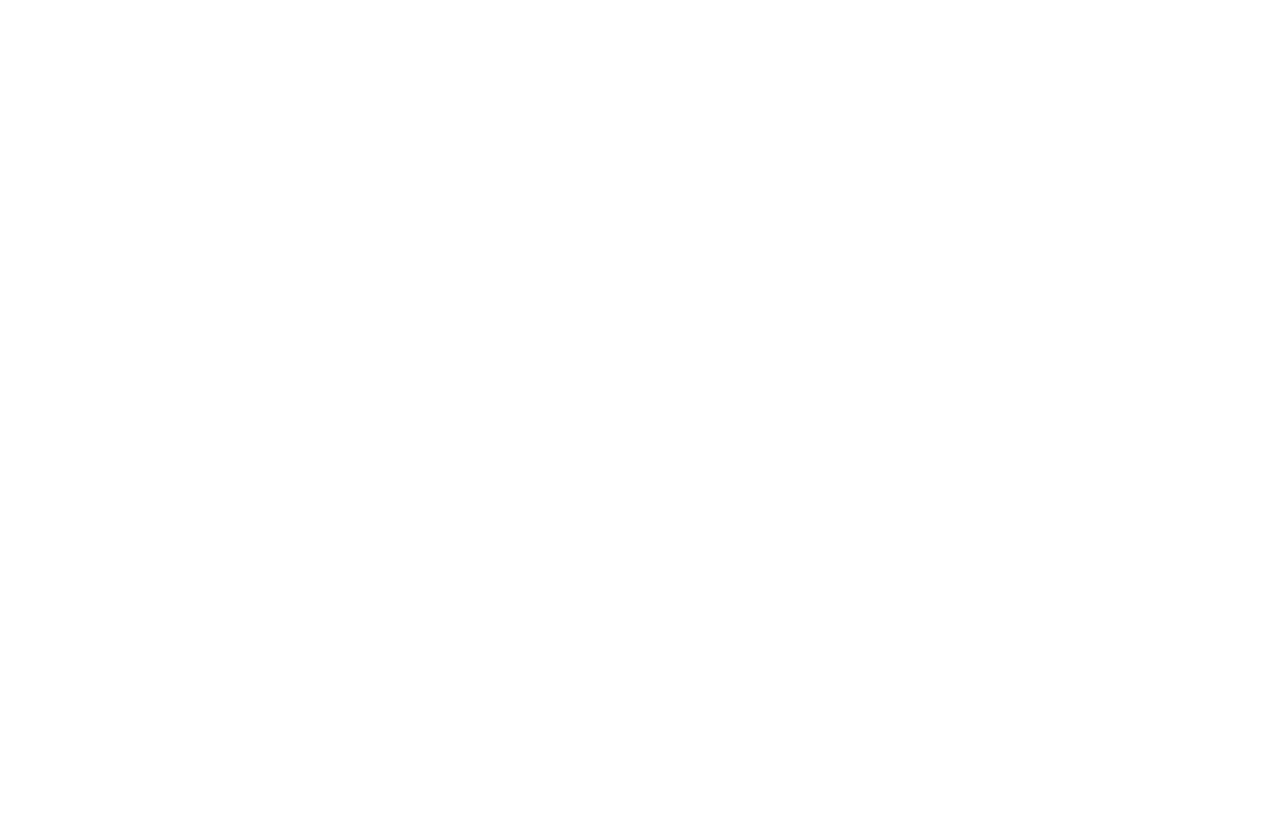
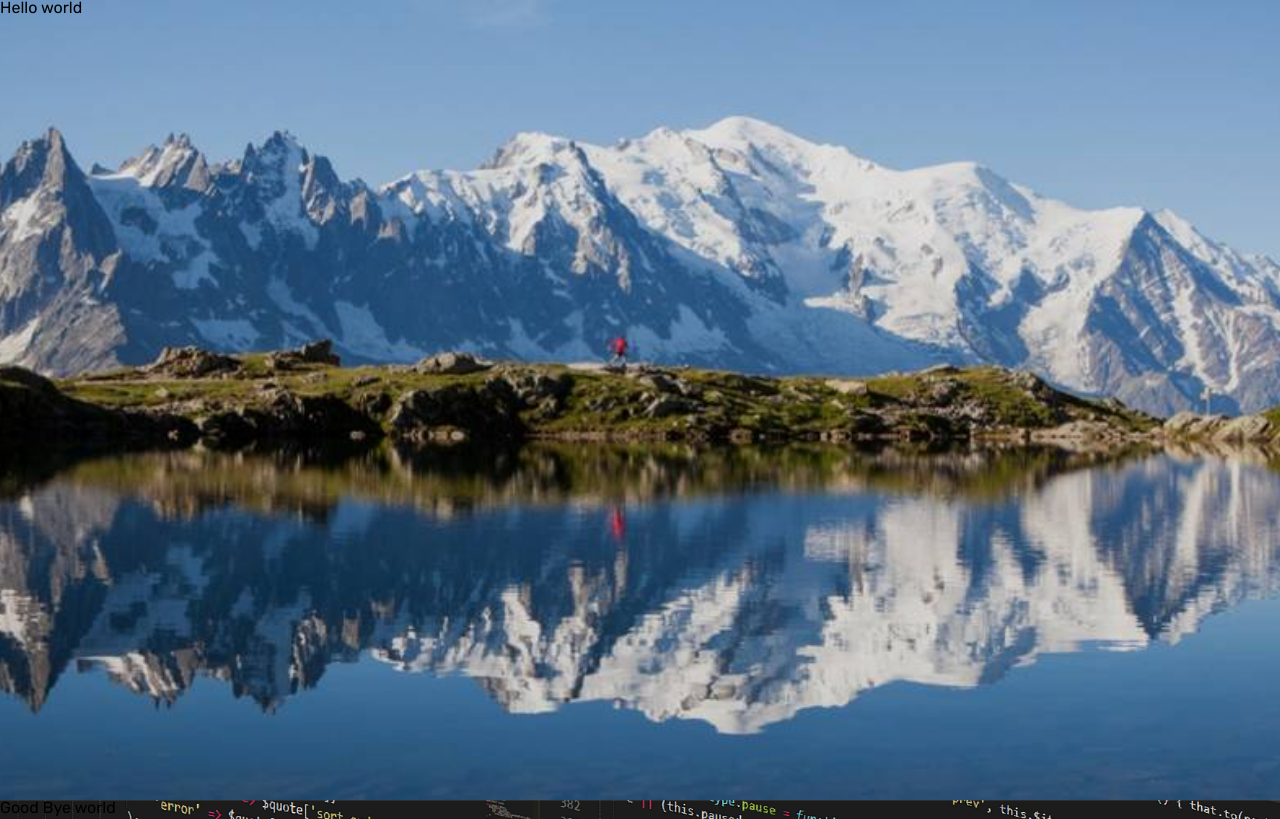
Before and after one commit to AnthoineSG/AnthoineSG.github.io, a plain HTML site: page cv-anthoine/html/index.html in a window 1280 px wide. Shown: the top 819 px of the page. Drawn offline with Linux system fonts and the light colour scheme.

Commit message:
ajout de doss-v3

```diff
--- /dev/null
+++ b/cv-anthoine/css/reset.css
@@ -0,0 +1,52 @@
+/* http://meyerweb.com/eric/tools/css/reset/
+   v2.0 | 20110126
+   License: none (public domain)
+*/
+
+html, body, div, span, applet, object, iframe,
+h1, h2, h3, h4, h5, h6, p, blockquote, pre,
+a, abbr, acronym, address, big, cite, code,
+del, dfn, em, img, ins, kbd, q, s, samp,
+small, strike, strong, sub, sup, tt, var,
+b, u, i, center,
+dl, dt, dd, ol, ul, li,
+fieldset, form, label, legend,
+table, caption, tbody, tfoot, thead, tr, th, td,
+article, aside, canvas, details, embed,
+figure, figcaption, footer, header, hgroup,
+menu, nav, output, ruby, section, summary,
+time, mark, audio, video {
+	margin: 0;
+	padding: 0;
+	border: 0;
+	font-size: 100%;
+	font: inherit;
+	vertical-align: baseline;
+}
+/* HTML5 display-role reset for older browsers */
+article, aside, details, figcaption, figure,
+footer, header, hgroup, menu, nav, section {
+	display: block;
+}
+body {
+	line-height: 1;
+}
+ol, ul {
+	list-style: none;
+}
+blockquote, q {
+	quotes: none;
+}
+blockquote:before, blockquote:after,
+q:before, q:after {
+	content: '';
+	content: none;
+}
+table {
+	border-collapse: collapse;
+	border-spacing: 0;
+}
+/* l'astérisque signifie "toutes les balises" */
+* {
+    box-sizing:border-box;
+}
--- /dev/null
+++ b/cv-anthoine/css/style.css
@@ -0,0 +1,33 @@
+@font-face {
+    font-family: "regular";
+    src: url(../css/static/Rubik-Regular.ttf);
+}
+
+
+
+html{
+    font-size: 1rem;
+    font-family: "regular";
+}
+
+
+
+
+
+
+
+.container{
+    display: flex;
+    flex-direction: column;
+}
+.container-a{
+    width: 100%;
+    height: 100vh;
+    background: url(../image/montagne.jpg) no-repeat center/cover;
+}
+.container-b{
+    width: 100%;
+    height: 100vh;
+    background: url(../image/devweb.png) no-repeat center/cover;
+
+}
--- a/cv-anthoine/html/index.html
+++ b/cv-anthoine/html/index.html
@@ -4,12 +4,29 @@
     <meta charset="UTF-8">
     <meta http-equiv="X-UA-Compatible" content="IE=edge">
     <meta name="viewport" content="width=device-width, initial-scale=1.0">
-    <title>Document</title>
+    <link rel="stylesheet" href="../css/reset.css">
+    <link rel="stylesheet" href="../css/style.css">
+    <title>CV Anthoine</title>
 </head>
 <body>
 
     <!-- https://anthoinesg.github.io/cv-anthoine -->
 
 
+
+
+<div class="container">
+    <div class="container-a">
+        <h1>Hello world</h1>
+
+    </div>
+    <div class="container-b">
+        <h2>Good Bye world</h2>
+    </div>
+</div>
+
+
+
+
 </body>
 </html>
```
Also changed, not shown: cv-anthoine/css/static/Rubik-Black.ttf (added), cv-anthoine/css/static/Rubik-BlackItalic.ttf (added), cv-anthoine/css/static/Rubik-Bold.ttf (added), cv-anthoine/css/static/Rubik-BoldItalic.ttf (added), cv-anthoine/css/static/Rubik-ExtraBold.ttf (added), cv-anthoine/css/static/Rubik-ExtraBoldItalic.ttf (added), cv-anthoine/css/static/Rubik-Italic.ttf (added), cv-anthoine/css/static/Rubik-Light.ttf (added), cv-anthoine/css/static/Rubik-LightItalic.ttf (added), cv-anthoine/css/static/Rubik-Medium.ttf (added), cv-anthoine/css/static/Rubik-MediumItalic.ttf (added), cv-anthoine/css/static/Rubik-Regular.ttf (added), cv-anthoine/css/static/Rubik-SemiBold.ttf (added), cv-anthoine/css/static/Rubik-SemiBoldItalic.ttf (added), 2 more files.
